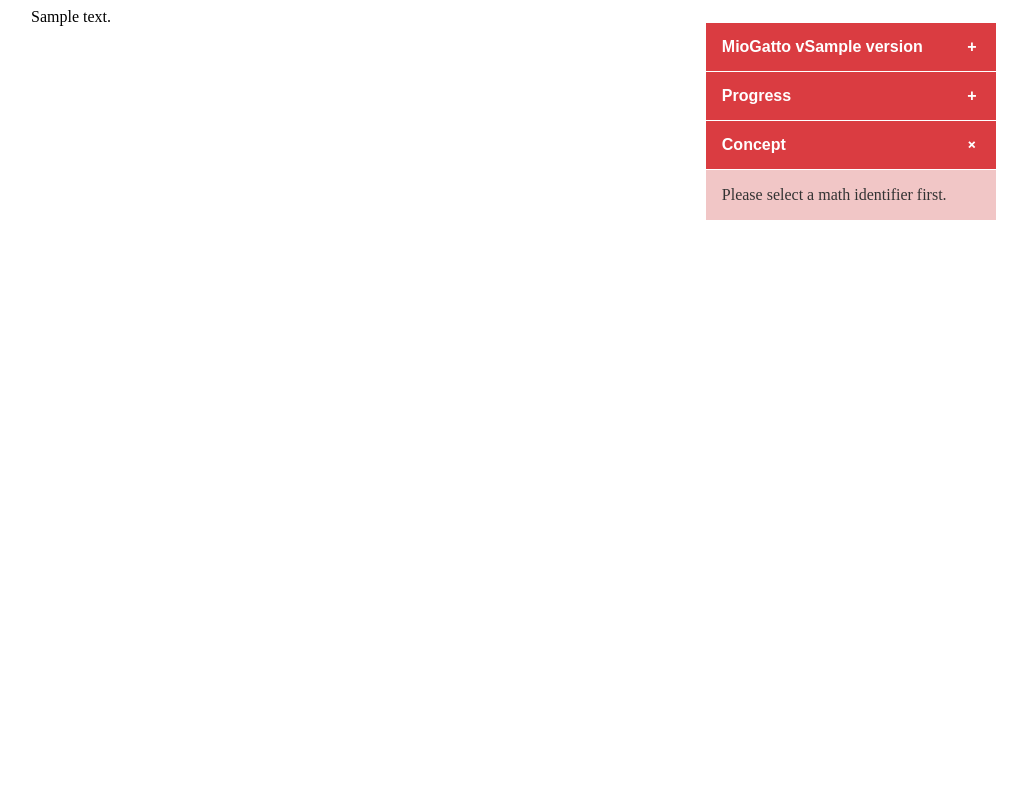
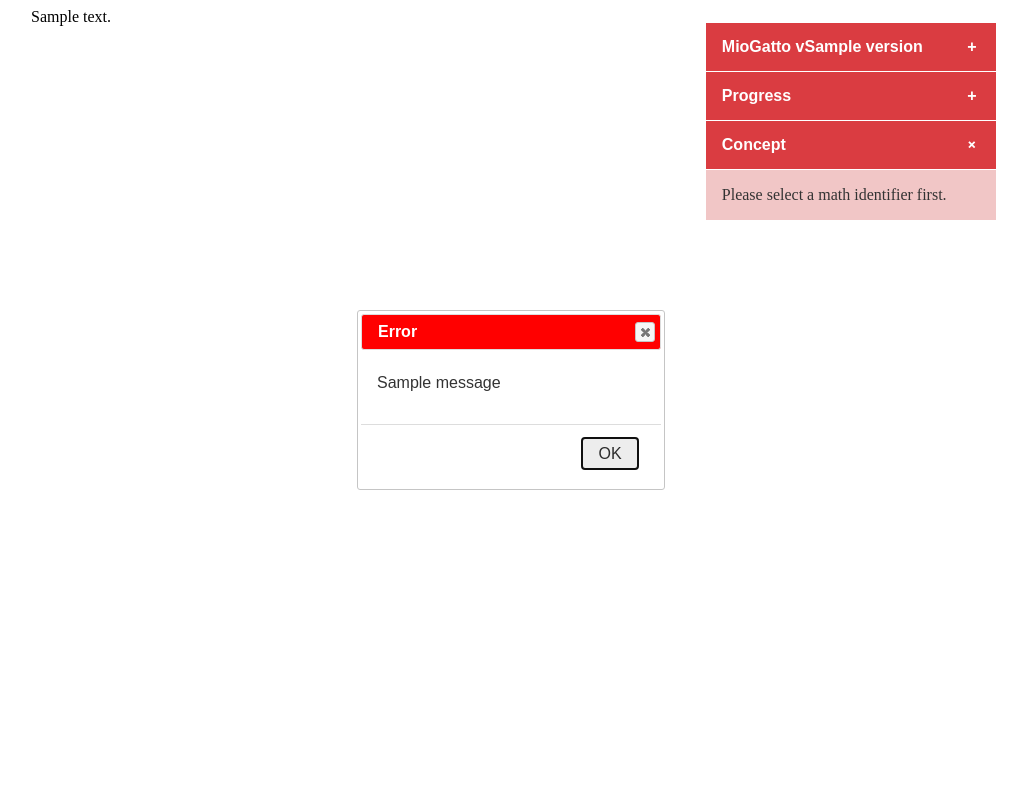
Before and after one commit to wtsnjp/MioGatto, a Python web app: template server/templates/index.html in a window 1280 px wide. Shown: the whole page, without its empty margins (129-1156 px from the left). After the commit the page ends 490 px from the top, so only its background shows below. Run offline with Jinja, Linux system fonts and the light colour scheme; the template is opened without the code that fills it: most values are stand-ins (such as "Sample title", 1, 10 or a date in 2020); one stand-in notice (Sample message) is shown.

Commit message:
add flash error message feature (fix #5)

```diff
--- a/server/templates/index.html
+++ b/server/templates/index.html
@@ -28,6 +28,12 @@
 {{ args_type }}
 </p>
 </form>
+</div>
+
+<div id="error-dialog" class="error-dialog">
+<p id="error-message">{% for message in get_flashed_messages() %}
+  {{ message }}
+{% endfor %}</p>
 </div>
 
 {{ main_content }}
--- a/static/index.js
+++ b/static/index.js
@@ -499,3 +499,20 @@ $(function () {
         show_border($(this));
     });
 });
+// --------------------------
+// Error from the server
+// --------------------------
+$(function () {
+    if ($('#error-message').text().length != 0) {
+        $('#error-dialog').dialog({
+            dialogClass: 'error-dialog',
+            modal: true,
+            title: 'Error',
+            buttons: {
+                "OK": function () {
+                    $(this).dialog('close');
+                }
+            }
+        });
+    }
+});
--- a/static/style.css
+++ b/static/style.css
@@ -3,7 +3,7 @@
 Style for MioGatto
 
 Author: Takuto ASAKURA <takuto at is.s.u-tokyo.ac.jp>
-Version: 2021-07-25
+Version: 2021-10-27
 
 */
 
@@ -128,7 +128,12 @@ Version: 2021-07-25
     z-index: 1;
 }
 
-.concept-dialog {
+.concept-dialog, .error-dialog {
     display: none;
     list-style: none;
 }
+
+.error-dialog .ui-dialog-titlebar {
+    color: white;
+    background: red;
+}
```
Also changed, not shown: client/index.ts (+19 -0 lines), server/__main__.py (+18 -3 lines).
